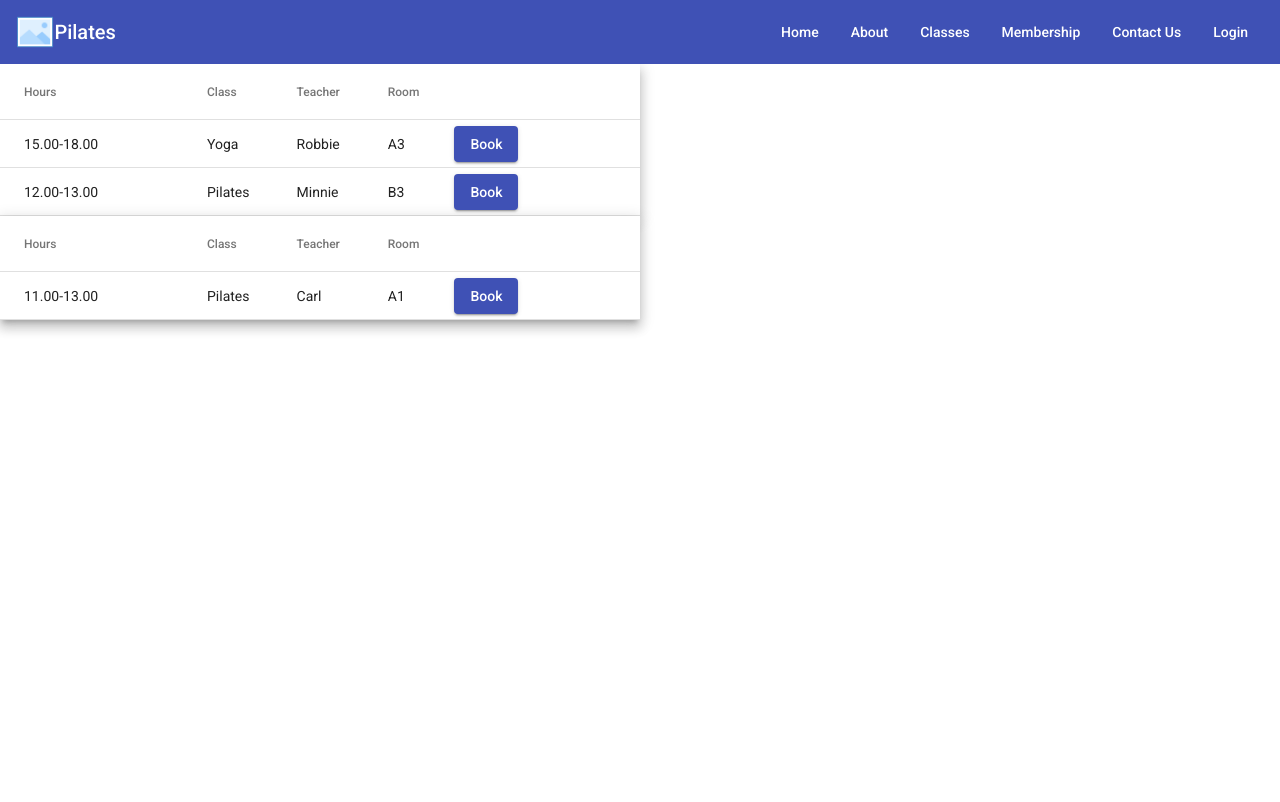
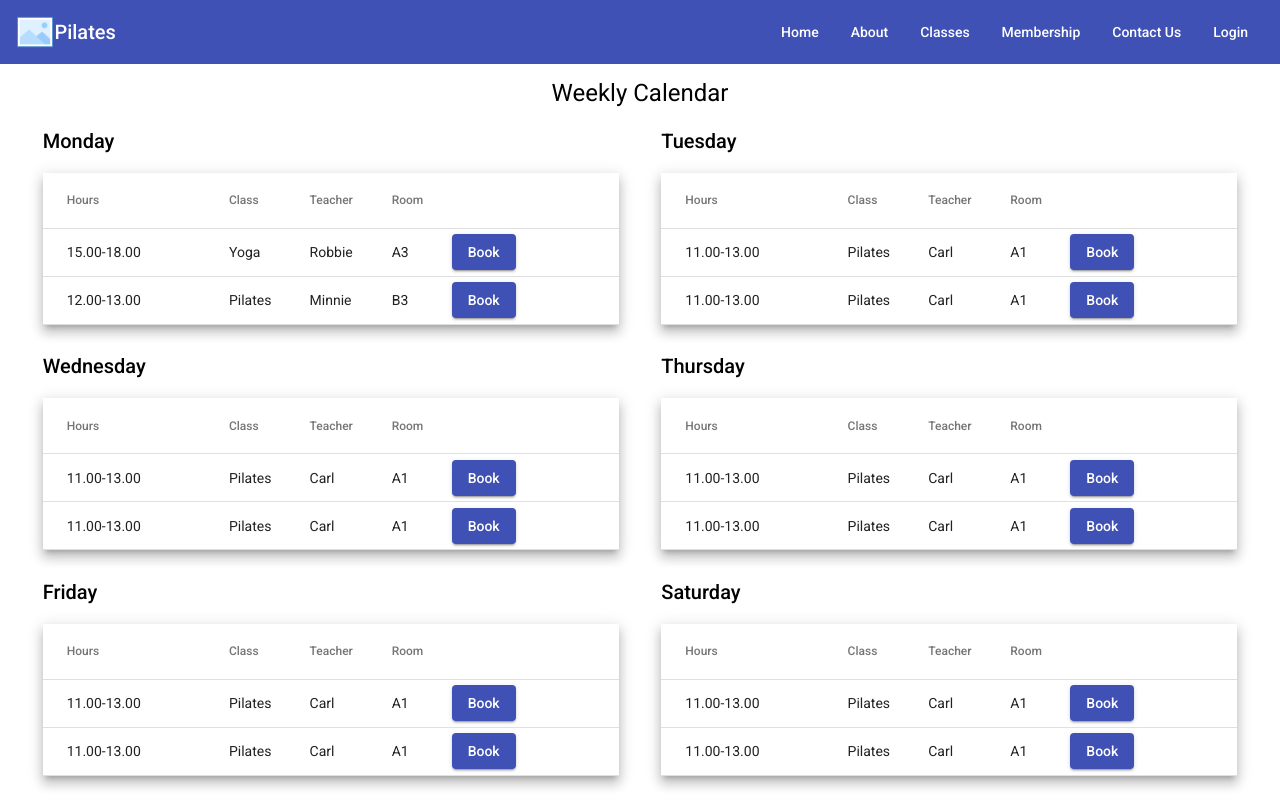
Before and after one commit to mikopado/PilatesWebsite, an Angular app in the folder pilates-web/: page /classes/weeklycalendar in a window 1280 px wide. Built offline with nearby package versions, Linux system fonts and the light colour scheme.

Commit message:
created column grids for weekly calendar component

```diff
--- a/pilates-web/src/app/classes/classes.module.ts
+++ b/pilates-web/src/app/classes/classes.module.ts
@@ -11,7 +11,7 @@ import { WeeklyCalendarComponent } from './weekly-calendar/weekly-calendar.compo
 import { DayCalendarComponent } from './weekly-calendar/day-calendar/day-calendar.component';
 import { MatTableModule } from '@angular/material/table';
 import {MatButtonModule} from '@angular/material/button';
-
+import {MatGridListModule} from '@angular/material/grid-list';
 
 
 @NgModule({
@@ -22,7 +22,8 @@ import {MatButtonModule} from '@angular/material/button';
     MatCardModule,
     RouterModule,
     MatTableModule,
-    MatButtonModule
+    MatButtonModule,
+    MatGridListModule
   ]
 })
 export class ClassesModule { }
--- a/pilates-web/src/app/classes/weekly-calendar/day-calendar/day-calendar.component.css
+++ b/pilates-web/src/app/classes/weekly-calendar/day-calendar/day-calendar.component.css
@@ -1,3 +1,3 @@
 table {
-    width: 50%;
+    width: 100%;
   }
--- a/pilates-web/src/app/classes/weekly-calendar/day-calendar/day-calendar.component.html
+++ b/pilates-web/src/app/classes/weekly-calendar/day-calendar/day-calendar.component.html
@@ -9,7 +9,7 @@
     <!-- Class Type Column -->
     <ng-container matColumnDef="classType">
       <th mat-header-cell *matHeaderCellDef> Class </th>
-      <td mat-cell *matCellDef="let day"> {{day.classType}} </td>
+      <td mat-cell *matCellDef="let day"> {{day.lessonType}} </td>
     </ng-container>
 
     <!-- Teacher Column -->
--- a/pilates-web/src/app/classes/weekly-calendar/day-calendar/day-calendar.component.ts
+++ b/pilates-web/src/app/classes/weekly-calendar/day-calendar/day-calendar.component.ts
@@ -8,10 +8,11 @@ import { Component, OnInit, Input } from '@angular/core';
 export class DayCalendarComponent implements OnInit {
   displayedColumns: string[] = ['timeShift', 'classType', 'teacher', 'room', 'actions'];
 
-  @Input() day: any;
+  @Input() day: any[];
   constructor() { }
 
   ngOnInit(): void {
+    console.log(this.day);
   }
 
 }
--- a/pilates-web/src/app/classes/weekly-calendar/weekly-calendar.component.css
+++ b/pilates-web/src/app/classes/weekly-calendar/weekly-calendar.component.css
@@ -0,0 +1,3 @@
+.tab-wrapper{
+    margin-bottom: 2%;
+}
--- a/pilates-web/src/app/classes/weekly-calendar/weekly-calendar.component.html
+++ b/pilates-web/src/app/classes/weekly-calendar/weekly-calendar.component.html
@@ -1,3 +1,7 @@
-<div *ngFor="let class of week">
-    <app-day-calendar [day]="class"></app-day-calendar>
+<h1 class="title">Weekly Calendar</h1>
+<div class="container" fxLayout="row wrap" fxLayoutAlign="space-evenly">
+<div *ngFor="let day of week" fxFlex="45" class="tab-wrapper">
+    <h2>{{day.day}}</h2>
+    <app-day-calendar [day]="day.lessons"></app-day-calendar>
 </div>
+</div>
--- a/pilates-web/src/app/classes/weekly-calendar/weekly-calendar.component.ts
+++ b/pilates-web/src/app/classes/weekly-calendar/weekly-calendar.component.ts
@@ -1,23 +1,29 @@
 import { Component, OnInit } from '@angular/core';
 
+export class WeekPlan {
+  day: string
+  lessons: any[]
+}
 @Component({
   selector: 'app-weekly-calendar',
   templateUrl: './weekly-calendar.component.html',
-  styleUrls: ['./weekly-calendar.component.css']
+  styleUrls: ['./weekly-calendar.component.css', '../../app.component.css']
 })
 export class WeeklyCalendarComponent implements OnInit {
 
-  week: any[][];
+  week: WeekPlan[];
   constructor() { }
 
   ngOnInit(): void {
     this.week = [
-      [
-      {'timeshift': '15.00-18.00', 'classType': 'Yoga', 'teacher': 'Robbie', 'room': 'A3'},
-      {'timeshift': '12.00-13.00', 'classType': 'Pilates', 'teacher': 'Minnie', 'room': 'B3'}
-    ],
-      [{'timeshift': '11.00-13.00', 'classType': 'Pilates', 'teacher': 'Carl', 'room': 'A1'}]
+      { day: 'Monday', lessons: [{ 'timeshift': '15.00-18.00', 'lessonType': 'Yoga', 'teacher': 'Robbie', 'room': 'A3' }, { 'timeshift': '12.00-13.00', 'lessonType': 'Pilates', 'teacher': 'Minnie', 'room': 'B3' }] },
+      { day: 'Tuesday', lessons: [{ 'timeshift': '11.00-13.00', 'lessonType': 'Pilates', 'teacher': 'Carl', 'room': 'A1' }, { 'timeshift': '11.00-13.00', 'lessonType': 'Pilates', 'teacher': 'Carl', 'room': 'A1' }] },
+      { day: 'Wednesday', lessons: [{ 'timeshift': '11.00-13.00', 'lessonType': 'Pilates', 'teacher': 'Carl', 'room': 'A1' }, { 'timeshift': '11.00-13.00', 'lessonType': 'Pilates', 'teacher': 'Carl', 'room': 'A1' }] },
+      { day: 'Thursday', lessons: [{ 'timeshift': '11.00-13.00', 'lessonType': 'Pilates', 'teacher': 'Carl', 'room': 'A1' }, { 'timeshift': '11.00-13.00', 'lessonType': 'Pilates', 'teacher': 'Carl', 'room': 'A1' }] },
+      { day: 'Friday', lessons: [{ 'timeshift': '11.00-13.00', 'lessonType': 'Pilates', 'teacher': 'Carl', 'room': 'A1' }, { 'timeshift': '11.00-13.00', 'lessonType': 'Pilates', 'teacher': 'Carl', 'room': 'A1' }] },
+      { day: 'Saturday', lessons: [{ 'timeshift': '11.00-13.00', 'lessonType': 'Pilates', 'teacher': 'Carl', 'room': 'A1' }, { 'timeshift': '11.00-13.00', 'lessonType': 'Pilates', 'teacher': 'Carl', 'room': 'A1' }] },
     ]
+    console.log(this.week);
   }
 
 }
```
